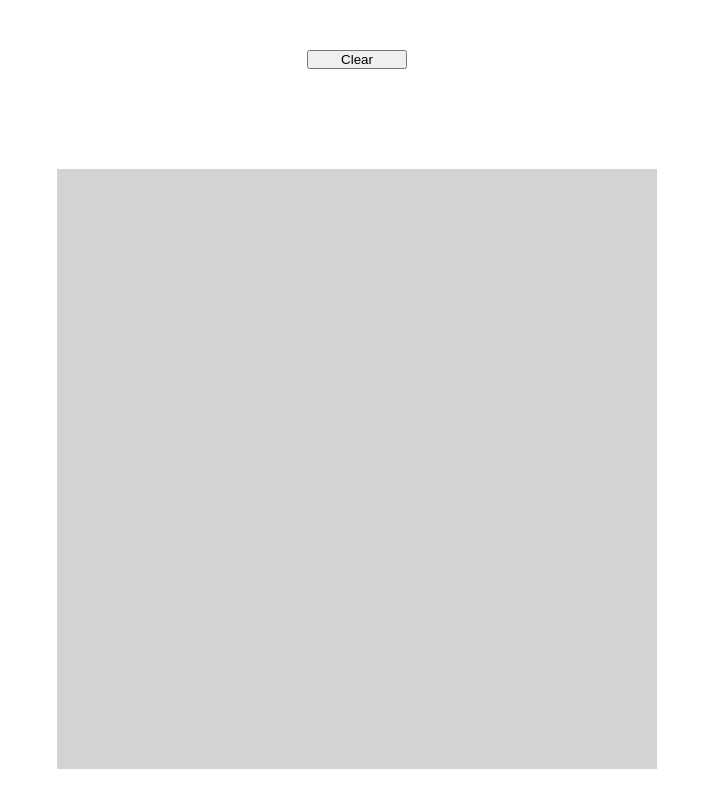
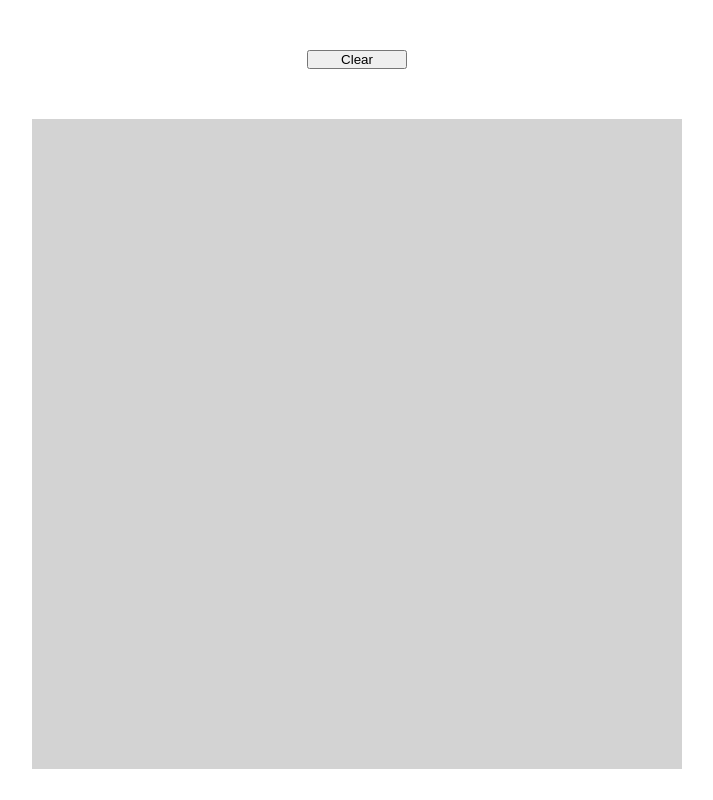
Before and after one commit to joshn28/Etch-a-Sketch, a plain HTML site: page index.html in a window 1280 px wide. Shown: the whole page, without its empty margins (283-996 px from the left). Drawn offline with Linux system fonts and the light colour scheme.

Commit message:
Remove predefined number of rows and columns for grid

```diff
--- a/styles/index.css
+++ b/styles/index.css
@@ -13,10 +13,9 @@ button {
 
 #container {
     display: grid;
-    width: 600px;
-    height: 600px;
-    margin: 100px auto 0;
+    --size: 650px;
+    width: var(--size);
+    height: var(--size);
+    margin: 50px auto 0;
     background-color: lightgray;
-    grid-template-columns: repeat(16, 1fr);
-    grid-template-rows: repeat(16, 1fr);
 }
```
